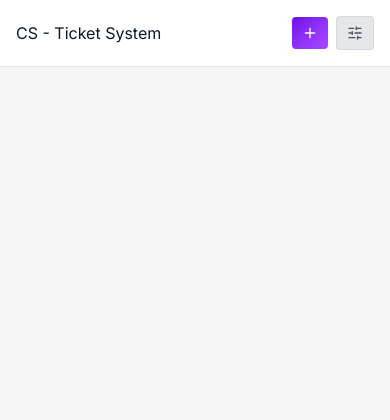
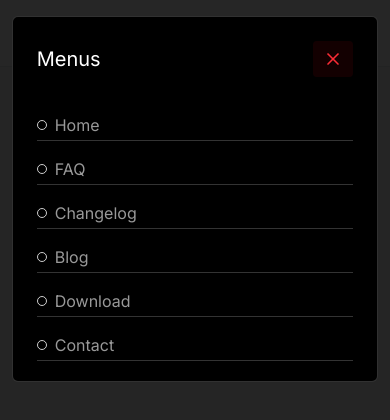
Before and after one commit to ownist/MRBA2, a React (Vite) app: page / in a window 390 px wide. Both pictures are taken after a click on the button 355 px from the left and 33 px from the top of the page. Shown: the top 420 px of the page. Built offline with nearby package versions, Linux system fonts and the light colour scheme.

Commit message:
feat(navbar): add mobile navigation menu
- Implement mobile menu with Headless UI
- Extract mobile menu to dedicated component
- Integrate new UI component dependencies
- Enhance responsive navigation experience
- Replace old mobile menu placeholder

```diff
--- a/package.json
+++ b/package.json
@@ -10,6 +10,7 @@
     "preview": "vite preview"
   },
   "dependencies": {
+    "@headlessui/react": "^2.2.9",
     "@tailwindcss/vite": "^4.2.1",
     "lucide-react": "^0.576.0",
     "react": "^19.2.0",
--- a/src/components/Navbar/NavbarDesktop.jsx
+++ b/src/components/Navbar/NavbarDesktop.jsx
@@ -1,6 +1,6 @@
-import React from "react";
 import { navItems } from "../../constants";
-import { Plus, SlidersHorizontal } from "lucide-react";
+import { Plus } from "lucide-react";
+import NavbarMobile from "./NavbarMobile";
 
 const NavbarDesktop = () => {
   return (
@@ -36,10 +36,7 @@ const NavbarDesktop = () => {
               <span className="hidden sm:inline-flex">New Ticket</span>
             </button>
 
-            {/* mobile menu */}
-            <button className="lg:hidden py-2 sm:py-3.5 px-2.5 sm:px-4 bg-gray-200 border border-gray-400/20 rounded-sm">
-              <SlidersHorizontal size={16} className="text-zinc-600" />
-            </button>
+            <NavbarMobile />
           </div>
         </div>
       </nav>
--- /dev/null
+++ b/src/components/Navbar/NavbarMobile.jsx
@@ -0,0 +1,68 @@
+import { SlidersHorizontal, X } from "lucide-react";
+import {
+  Description,
+  Dialog,
+  DialogPanel,
+  DialogTitle,
+} from "@headlessui/react";
+import { useState } from "react";
+import { navItems } from "../../constants";
+
+const NavbarMobile = () => {
+  let [isOpen, setIsOpen] = useState(false);
+
+  const handleToggleMenu = () => {
+    setIsOpen(true);
+  };
+
+  return (
+    <>
+      <button
+        onClick={handleToggleMenu}
+        className="lg:hidden py-2 sm:py-3.5 px-2.5 sm:px-4 bg-gray-200 border border-gray-400/20 rounded-sm"
+      >
+        <SlidersHorizontal size={16} className="text-zinc-600" />
+      </button>
+
+      <Dialog
+        open={isOpen}
+        onClose={() => setIsOpen(false)}
+        className="relative z-50 lg:hidden"
+      >
+        <div className="fixed inset-0 w-screen flex items-center justify-center p-4 bg-black/85">
+          <DialogPanel transition className="w-[94%] space-y-4 p-6 border border-gray-100/20 rounded-md absolute top-0 m-4 bg-black text-white duration-200 ease-out data-closed:transform-[scale(97%)] data-closed:opacity-0">
+            <div className="flex items-center justify-between gap-x-4">
+              <h3 className="text-xl font-normal">Menus</h3>
+              <button
+                className="py-2 px-2.5 bg-red-700/10 rounded"
+                onClick={() => setIsOpen(false)}
+              >
+                <X size={20} className="text-red-500 font-bold" />
+              </button>
+            </div>
+
+            <div className="">
+              <ul className="flex flex-col gap-y-5 pt-5">
+                {navItems.map((item, index) => (
+                  <li key={index}>
+                    <a
+                      className="text-white/60 text-base font-normal relative group flex items-center gap-x-2 hover:text-indigo-500"
+                      href={item.href}
+                      onClick={() => setIsOpen(false)}
+                    >
+                      <span className="size-2.5 border border-white/80 rounded-full inline-flex group-hover:border-indigo-500"></span>
+                      {item.title}
+                      <span className="w-full h-px absolute left-0 -bottom-1 bg-white/20"></span>
+                    </a>
+                  </li>
+                ))}
+              </ul>
+            </div>
+          </DialogPanel>
+        </div>
+      </Dialog>
+    </>
+  );
+};
+
+export default NavbarMobile;
```
Also changed, not shown: 1 other file (tests, documents, lock files or other folders).
